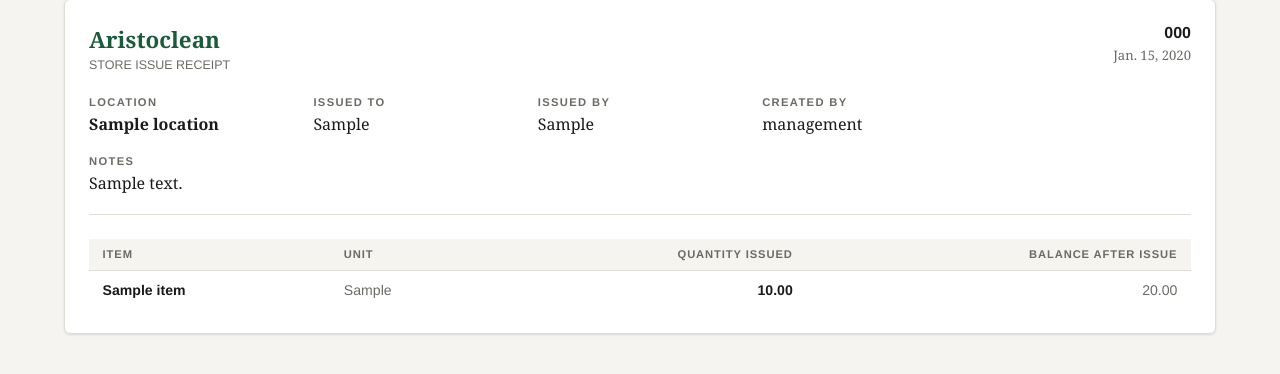
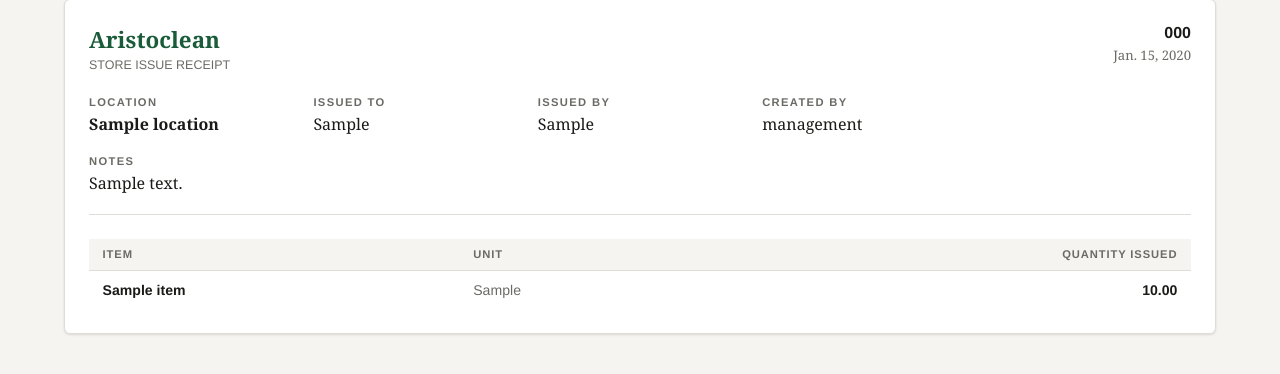
Before and after one commit to Otycadet/aristoclean, a Django app: page /receipts/000/ in a window 1280 px wide. Shown: the part 246-620 px from the top of the page. Run offline with Django 5.2, Linux system fonts and the light colour scheme; a user stored in the database is signed in; data comes from the database, SQL or seed files in the repository; tables that the repository leaves empty hold one stand-in row (values such as "Sample post").

Commit message:
Update to balance after issuing stock

```diff
--- a/inventory/views.py
+++ b/inventory/views.py
@@ -367,29 +367,17 @@
         receipt_number=receipt_number,
     )
     void_form = ReceiptVoidForm()
-    lines_with_balance = []
+    receipt_lines = []
     for line in batch.lines.select_related("item"):
-        issued_up_to = (
-            DistributionLine.objects.filter(item=line.item, batch__is_voided=False)
-            .filter(
-                db_models.Q(batch__issued_at__lt=batch.issued_at)
-                | db_models.Q(batch__issued_at=batch.issued_at, batch__id__lte=batch.id)
-            )
-            .aggregate(total=db_models.Sum("quantity"))["total"]
-            or Decimal("0.00")
-        )
-        total_received = line.item.total_received + line.item.total_adjustments
-        balance = total_received - issued_up_to
-        lines_with_balance.append({
+        receipt_lines.append({
             "item_name": line.item.name,
             "unit": line.item.unit,
             "quantity": line.quantity,
-            "balance_after_issue": balance,
         })
 
     return render(request, "inventory/receipt_detail.html", {
         "batch": batch,
-        "lines": lines_with_balance,
+        "lines": receipt_lines,
         "void_form": void_form,
     })
 
--- a/templates/inventory/receipt_detail.html
+++ b/templates/inventory/receipt_detail.html
@@ -59,7 +59,6 @@
         <th>Item</th>
         <th>Unit</th>
         <th style="text-align:right">Quantity Issued</th>
-        <th style="text-align:right">Balance After Issue</th>
       </tr>
     </thead>
     <tbody>
@@ -68,7 +67,6 @@
         <td><strong>{{ line.item_name }}</strong></td>
         <td style="color:var(--muted)">{{ line.unit }}</td>
         <td style="text-align:right;font-variant-numeric:tabular-nums;font-weight:600">{{ line.quantity|floatformat:2 }}</td>
-        <td style="text-align:right;font-variant-numeric:tabular-nums;color:var(--muted)">{{ line.balance_after_issue|floatformat:2 }}</td>
       </tr>
       {% endfor %}
     </tbody>
```
Also changed, not shown: inventory/tests.py (+21 -1 lines).
